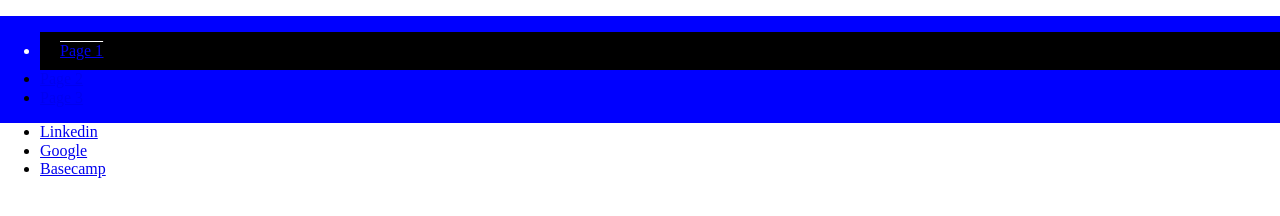
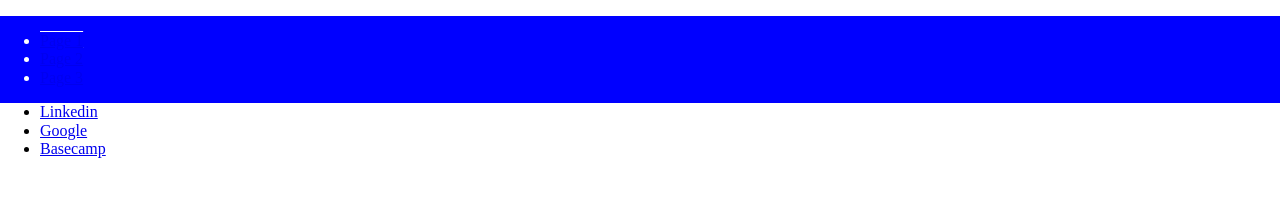
Before and after one commit to jfrancisco2-iit/lab06, a plain HTML site: page index.html in a window 1280 px wide. Drawn offline with nearby package versions, Linux system fonts and the light colour scheme.

Commit message:
trying different settings

```diff
--- a/css/style.css
+++ b/css/style.css
@@ -8,22 +8,24 @@ nav{
 #main-navbar{
   position: relative;
   list-style-type: none;
+  display: block;
+  padding: 10px 20px;
+  color: #fff;
   margin: 0;
   padding: 0;
+  text-decoration: none;
 }
 
 #navbar-container{
   position: relative;
   left:50%
   float: left;
+  width: 100%
 }
 
 #onpage{
   position:relative;
   right: 50%
-  display: block;
-  padding: 10px 20px;
-  color: #fff;
   background-color: #000;
   text-decoration: underline overline;
 }
```
